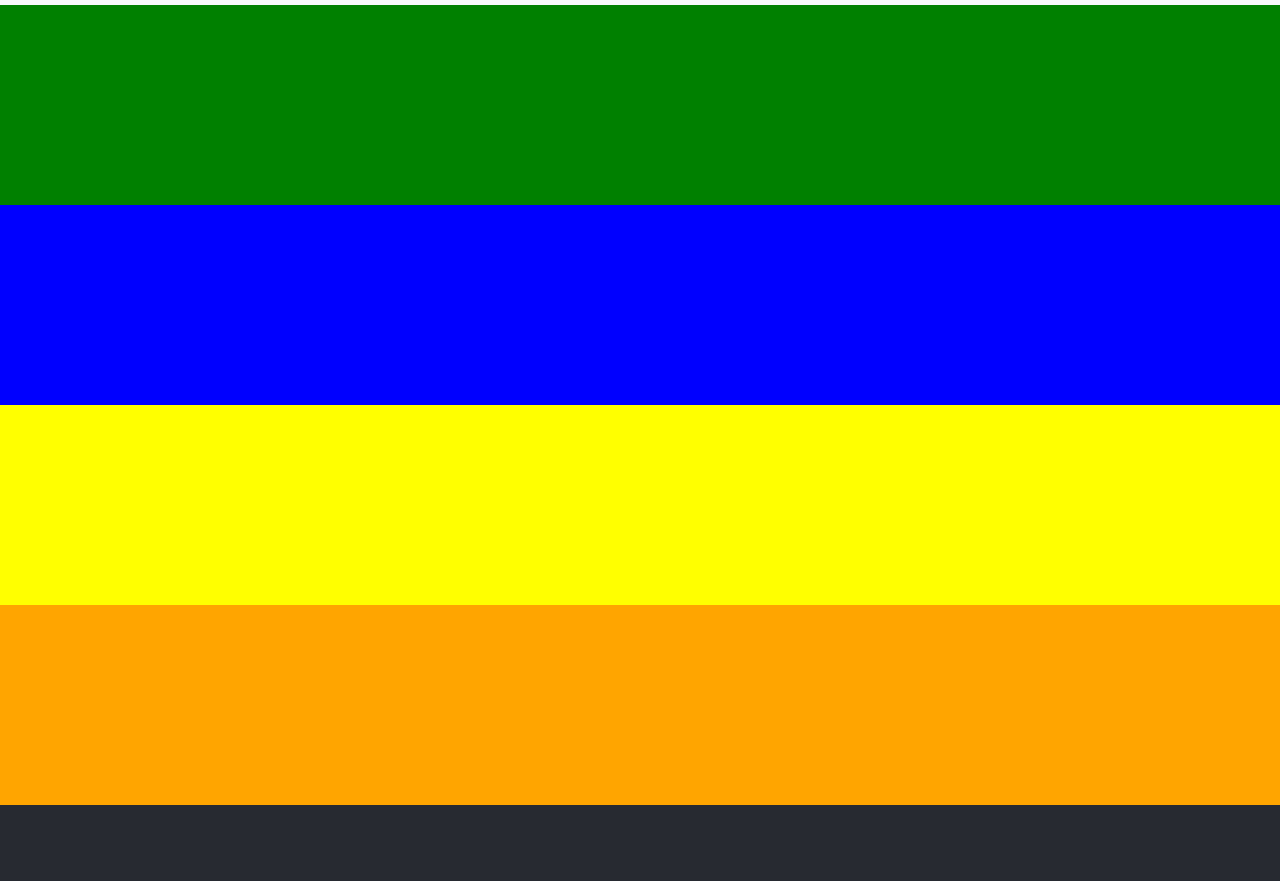
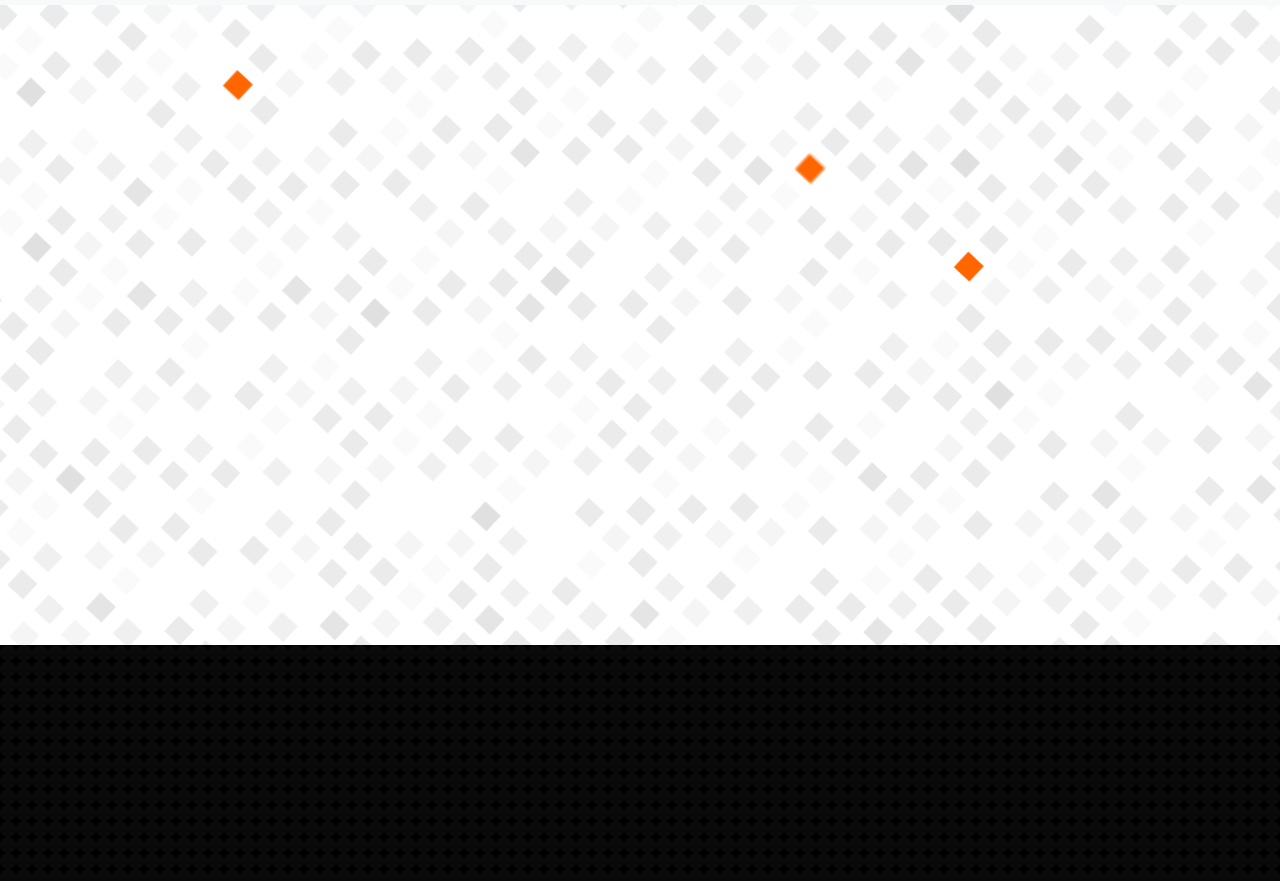
Before and after one commit to teekaytech/HTML-CSS-capstone-project, a plain HTML site: page index.html in a window 1280 px wide. Shown: the part 71-952 px from the top of the page. Drawn offline with nearby package versions, Linux system fonts and the light colour scheme.

Commit message:
Setup background images for index.html file

```diff
--- a/assets/css/main.css
+++ b/assets/css/main.css
@@ -11,35 +11,40 @@
 }
 
 /* header section */
+
 .socials {
   padding: 10px;
   background-color: var(--background);
 }
 
 /* main section */
+
 .top-content {
-  padding: 100px 0;
-  background: green;
+  /* padding: 100px 0; */
+  height: 80vh;
+  background-color: #fff;
+  background-image: url('../img/Pattern-Randomized.svg');
+  background-size: cover;
 }
 
 .main-program {
-  padding: 100px 0;
-  background: blue;
+  height: 50vh;
+  background-color: #fff;
+  background-image: url('../img/Diamond-Sunset.svg');
+  background-size: cover;
 }
 
 .featured-speakers {
-  padding: 100px 0;
-  background: yellow;
+  height: 70vh;
 }
 
 /* footer section */
 
 .partners {
-  padding: 100px 0;
-  background: orange;
+  height: 40vh;
+  background: var(--background);
 }
 
 .about-organization {
-  padding: 100px 0;
-  background: #272a31;
+  height: 20vh;
 }
```
Also changed, not shown: index.html (+4 -0 lines), assets/img/Diamond-Sunset.svg (added), assets/img/Endless-Constellation.svg (added), assets/img/Pattern-Randomized.svg (added).
